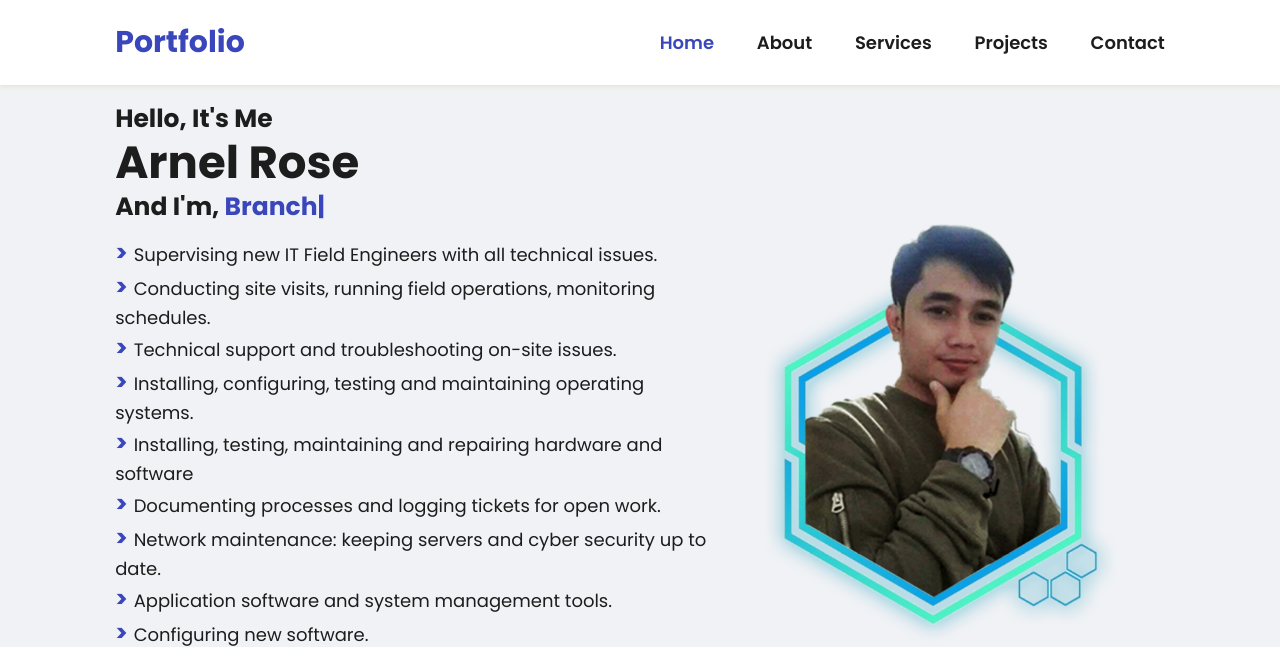
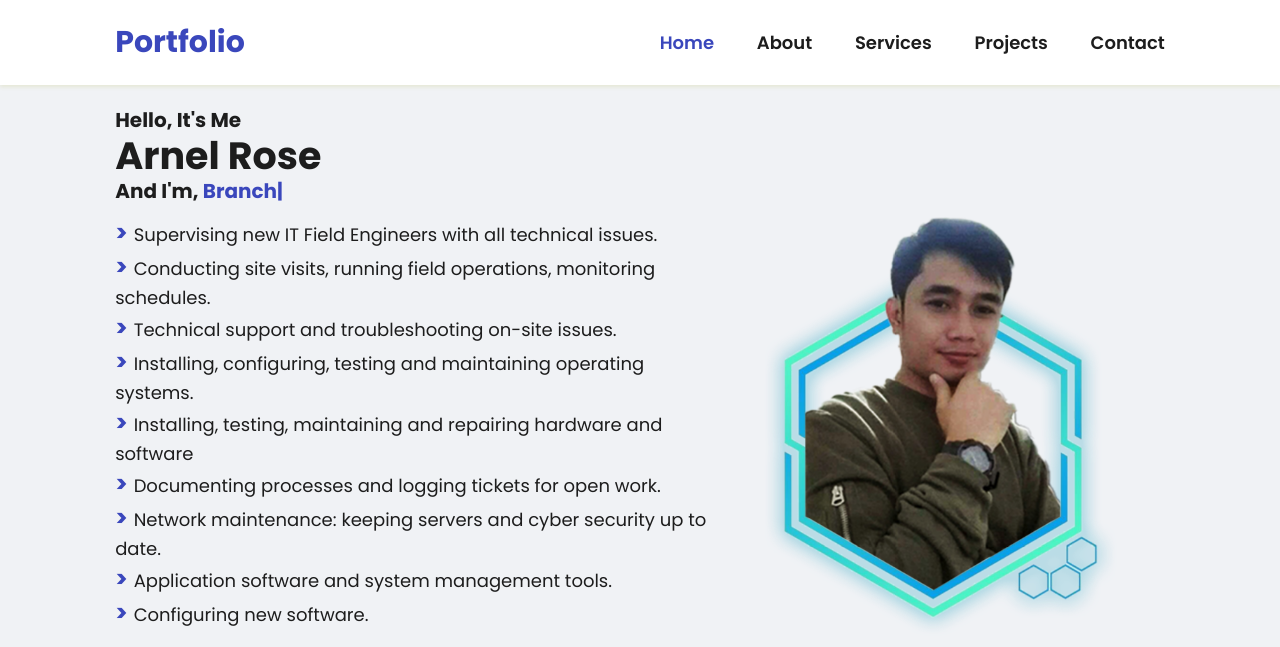
Before and after one commit to arnelnrose/myportfolio, a plain HTML site: page index.html in a window 1280 px wide. Shown: the top 647 px of the page. Drawn offline with nearby package versions, Linux system fonts and the light colour scheme.

Commit message:
Update style.css

```diff
--- a/style.css
+++ b/style.css
@@ -101,7 +101,7 @@ section {
 }
 
 .home-content h3 {
-  font-size: 2.5rem;
+  font-size: 2rem;
   font-weight: 700;
 }
 
@@ -114,7 +114,7 @@ span {
 }
 
 .home-content h1 {
-  font-size: 4.5rem;
+  font-size: 3.8rem;
   font-weight: 700;
   line-height: 1.1;
 }
```
